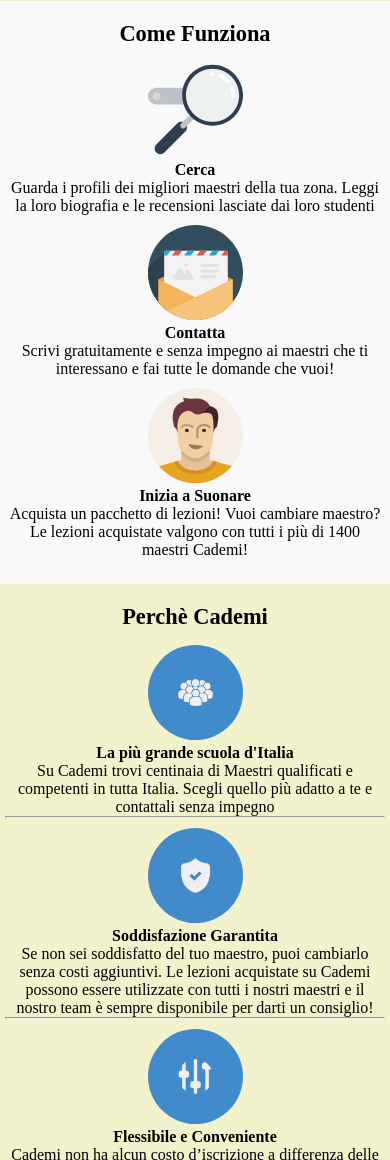
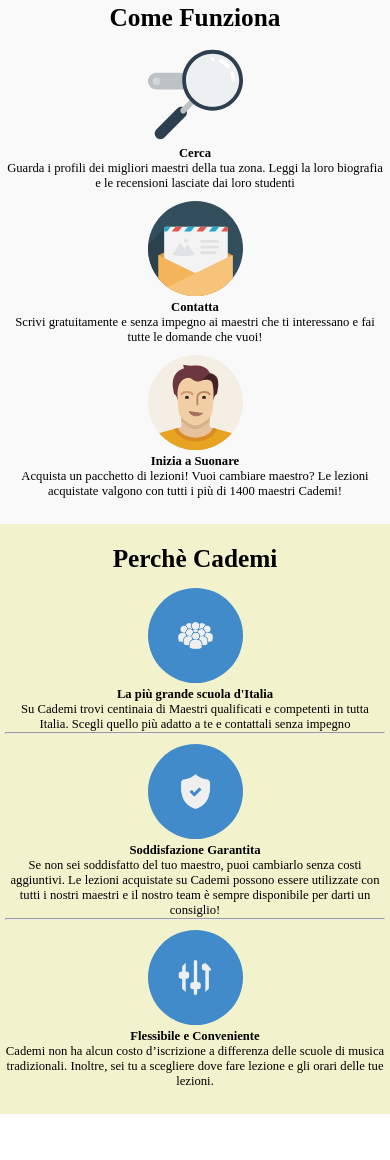
Before and after one commit to AndresAco92/html-css-resp-wannabe, a plain HTML site: page index.html in a window 390 px wide. Shown: the part 374-1534 px from the top of the page. After the commit the page ends 1488 px from the top, so only its background shows below. Drawn offline with Linux system fonts and the light colour scheme.

Commit message:
piccoli miglioramenti

```diff
--- a/CSS/style.css
+++ b/CSS/style.css
@@ -107,23 +107,21 @@ img {
 
   /* PRIMO CONTAINER */
   .container, #why{
-   background-color: rgb(248, 167, 224);
+   background-color: rgb(217, 245, 245);
    padding: 10px 5px;
   }
 
   /* COMMON */
   img{
-    max-width: 30%;
-    height: auto;
+    height: 10vh;
   }
 
   h1{
-    font-size: 1.4em;
-    padding-bottom: 10px;
+  padding-bottom: 10px;
   }
 
   h3, div{
-    font-size: 1em;
+    font-size: 90%;
   }
 }
 
@@ -162,6 +160,6 @@ img {
   }
 
   h3, div{
-    font-size: 1em;
+    font-size: 1.5vh;
   }
 }
```
